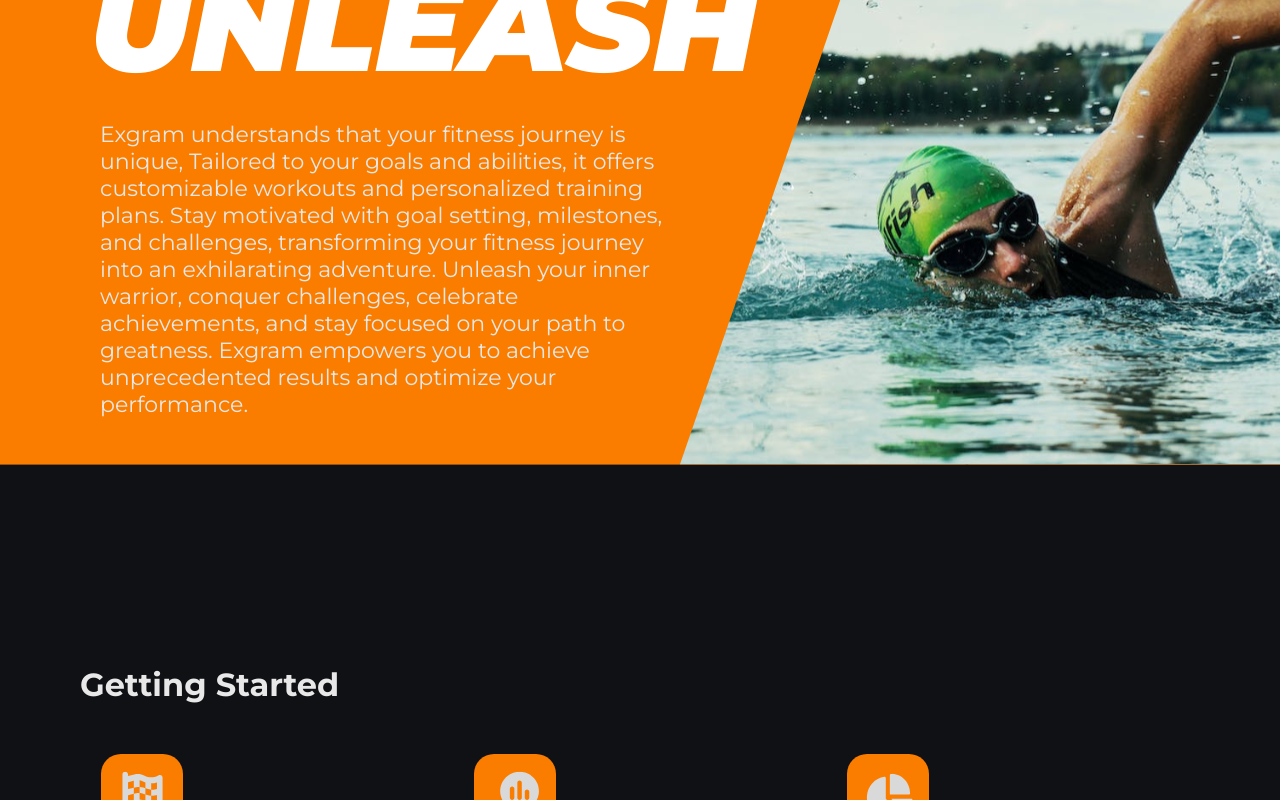
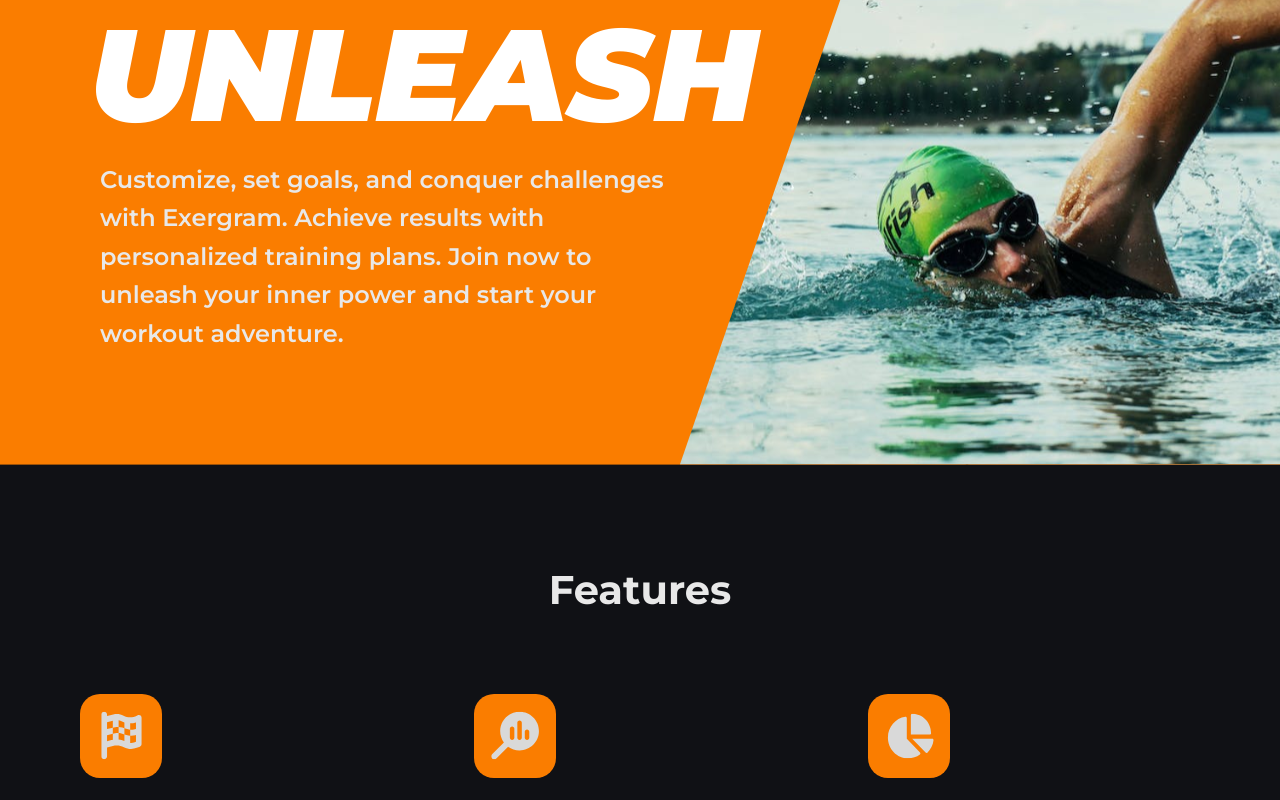
Before and after one commit to ryosantouchh/exergram-frontend-c1, a React (Vite) app: page / in a window 1280 px wide. Shown: the part 2000-2800 px from the top of the page. Built offline with nearby package versions, Linux system fonts and the light colour scheme; no server answers; what date-and-time would draw is missing.

Commit message:
improve header and paragraph

```diff
--- a/src/pages/LandingPage.jsx
+++ b/src/pages/LandingPage.jsx
@@ -9,7 +9,7 @@
 import iconAnalysis from "../assets/images/iconAnalysis.svg";
 import iconSummary from "../assets/images/iconSummary.svg";
 import iconTracking from "../assets/images/iconTracking.svg";
-import Boxing from "../assets/images/BoxingGirl.svg";
+import RunningMan from "../assets/images/RunningMan.svg";
 
 const LandingPage = () => {
   return (
@@ -60,71 +60,57 @@
         <div className="ad-workout-info">
           <h1>UNLEASH</h1>
           <p>
-            Exgram understands that your fitness journey is unique, Tailored to
-            your goals and abilities, it offers customizable workouts and
-            personalized training plans. Stay motivated with goal setting,
-            milestones, and challenges, transforming your fitness journey into
-            an exhilarating adventure. Unleash your inner warrior, conquer
-            challenges, celebrate achievements, and stay focused on your path to
-            greatness. Exgram empowers you to achieve unprecedented results and
-            optimize your performance.
+            Customize, set goals, and conquer challenges with Exergram. Achieve
+            results with personalized training plans. Join now to unleash your
+            inner power and start your workout adventure.
           </p>
         </div>
       </div>
 
       <div className="feature-info">
-        <h1>Getting Started</h1>
-        {/* <div className="feature-info-header"></div> */}
+        <h1>Features</h1>
         <div className="feature-container">
           <div className="feature-card">
             <img src={iconTracking} alt="tracking" />
             <h2>Tracking</h2>
             <p>
-              Track your workouts effortlessly with Exergram. Our intuitive
-              tracking feature allows you to log your exercises, sets, reps, and
-              weights with ease. Keep a detailed record of your progress and
-              never miss a beat in your fitness journey. Whether you're lifting
-              weights, running, or practicing yoga, our tracking feature helps
-              you stay organized and motivated.
+              Track workouts effortlessly with Exergram. Log exercises, sets,
+              reps, and weights easily. Stay organized and motivated on your
+              fitness journey.
             </p>
             <br />
-            <a href="#">Learn more</a>
+            {/* <a href="#">Learn more</a> */}
           </div>
           <div className="feature-card">
             <img src={iconAnalysis} alt="Analysis" />
             <h2>Analysis</h2>
             <p>
-              Unlock the power of data-driven insights with Exergram's analysis
-              feature. Our app collects and analyzes your exercise data to
-              provide valuable feedback on your performance. Discover trends,
-              identify areas for improvement, and set achievable goals based on
-              comprehensive analytics. Visualize your progress over time and
-              make informed decisions to optimize your workouts and reach new
-              heights in your fitness endeavors.
+              Get data-driven insights with Exergram's analysis feature. Analyze
+              exercise data for feedback, trends, and goal setting. Optimize
+              workouts and track progress for fitness success.
             </p>
             <br />
-            <a href="#">Learn more</a>
+            {/* <a href="#">Learn more</a> */}
           </div>
           <div className="feature-card">
             <img src={iconSummary} alt="Summary" />
             <h2>Summary</h2>
             <p>
-              Simplify your fitness journey with Exergram's summary feature. No
-              more information overload. Our app condenses complex workout data
-              into easy-to-understand summaries. Get a quick overview of your
-              performance, including total calories burned, workout duration,
-              and key highlights. Stay informed, stay focused, and make the most
-              out of your workout sessions with Exergram's concise and
-              actionable summaries.
+              <p>
+                Simplify your fitness journey with Exergram's summary feature.
+                Get concise workout summaries with key highlights, calories
+                burned, and duration. Stay focused and make the most of your
+                workouts with easy-to-understand information.
+              </p>
             </p>
             <br />
-            <a href="#">Learn more</a>
+            {/* <a href="#">Learn more</a> */}
           </div>
         </div>
       </div>
 
       <div className="cta-exergram">
-        <img src={Boxing} />
+        <img src={RunningMan} alt="running-man" />
         <div className="cta-exergram-content">
           <h1> Take Control of Your Fitness Journey with Exergram</h1>
           <a href="#">
--- a/src/styles/LandingPage.css
+++ b/src/styles/LandingPage.css
@@ -34,12 +34,21 @@
   width: 100%;
   height: 720px;
   max-height: 720px;
-  background-color: var(--primary-color);
+  background-color: #151516;
   display: flex;
   justify-content: center;
   margin: 0 auto;
   /* border: 1px solid white; */
 }
+
+.background{
+  width: 1430px;
+  height: 728px;
+  object-fit: cover;
+  object-position: 100% 0;
+
+}
+
 .hero-left {
   width: 570px;
   /* position: relative; */
@@ -256,16 +265,20 @@
   width: 800px;
   height: 157px;
   left: -550px;
-  top: 50px;
+  top: 100px;
 }
 
 .ad-workout-info p {
   position:absolute;
-  width: 580px;
-  height: 111px;
+  width: 570px;
+  height: 300px;
   left: -540px;
-  top: 210px;
+  top: 250px;
   font-size: 22px;
+  line-height: 1.6;
+  font-size: 24px;
+  font-weight: 600;
+  /* font-style: italic; */
 }
 
 .feature-info {
@@ -274,20 +287,22 @@
   flex-wrap: wrap;
   flex-direction: column;
   align-content: center;
-  padding-top: 200px;
-  padding-bottom: 200px;
+  padding-top: 100px;
+  padding-bottom: 80px;
+  align-items: center
 
 }
 
-/* .feature-info h1{
-
-} */
+.feature-info h1{
+ font-size: 40px;
+}
 
 .feature-container {
   display: flex;
-  justify-content: space-around;
+  justify-content: space-between;
   padding-top: 50px;
   width: 1120px;
+  padding-top: 80px;
 }
 
 .feature-card{
@@ -298,6 +313,7 @@
 
 .feature-card h2, p{
   margin-top: 16px;
+  line-height: 2;
 }
 .feature-card a{
   color: var(--accent-color);
@@ -308,11 +324,7 @@
   position: relative;
   display: flex;
   justify-content: center;
-}
-
-
-.cta-exergram img {
-  transform: rotateY(180deg);
+  padding-bottom: 100px;
 }
 
 .cta-exergram-content {
```
Also changed, not shown: src/assets/images/BoxingGirl.svg (deleted), src/assets/images/RunningMan.svg (added).
